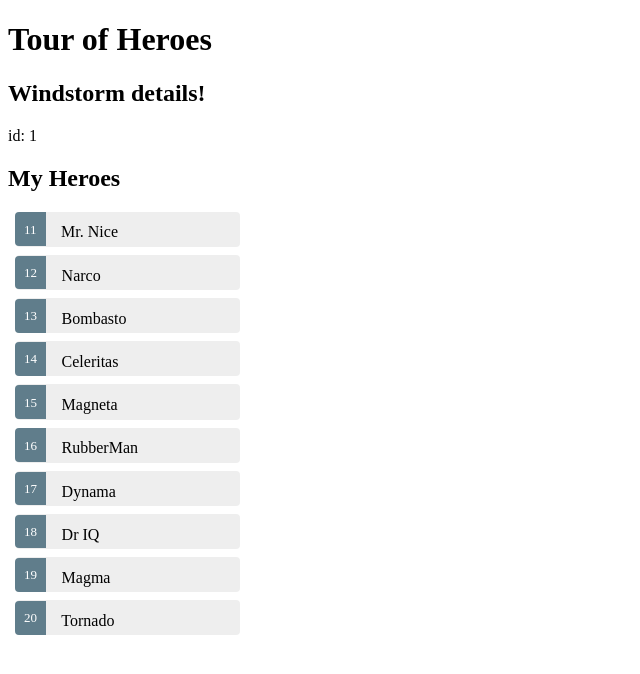
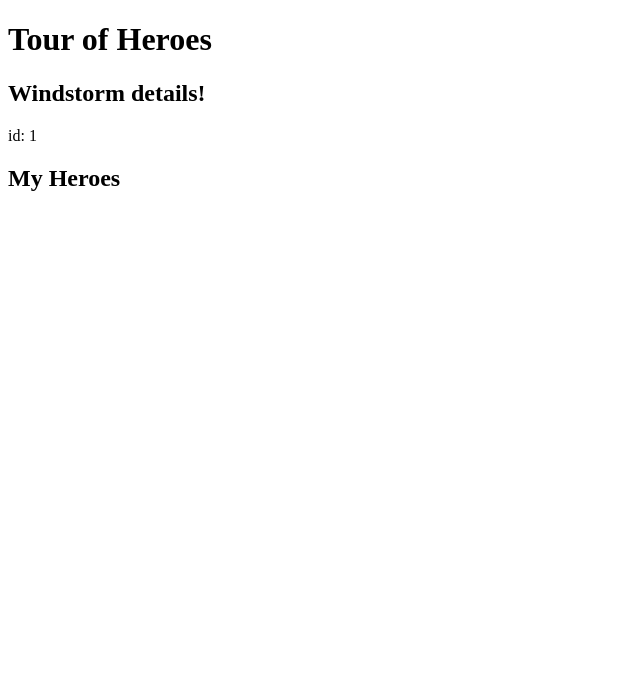
Before and after one commit to brikibsw/angular2-prezentacija, an Angular app: page / in a window 1280 px wide. Shown: the top 674 px of the page, without its empty margins (0-640 px from the left). Built offline with nearby package versions, Linux system fonts and the light colour scheme.

Commit message:
Setting Up the service

```diff
--- a/src/app/app.component.ts
+++ b/src/app/app.component.ts
@@ -36,18 +36,5 @@
     this.selectedHero = hero;
   }
 
-  heroes: Hero[] = HEROES;
+  heroes: Hero[];
 }
-
-const HEROES: Hero[] = [
-  { id: 11, name: 'Mr. Nice' },
-  { id: 12, name: 'Narco' },
-  { id: 13, name: 'Bombasto' },
-  { id: 14, name: 'Celeritas' },
-  { id: 15, name: 'Magneta' },
-  { id: 16, name: 'RubberMan' },
-  { id: 17, name: 'Dynama' },
-  { id: 18, name: 'Dr IQ' },
-  { id: 19, name: 'Magma' },
-  { id: 20, name: 'Tornado' }
-];
```
Also changed, not shown: src/app/hero.service.ts (added, +11 -0 lines), src/app/mock-heroes.ts (added, +14 -0 lines).
